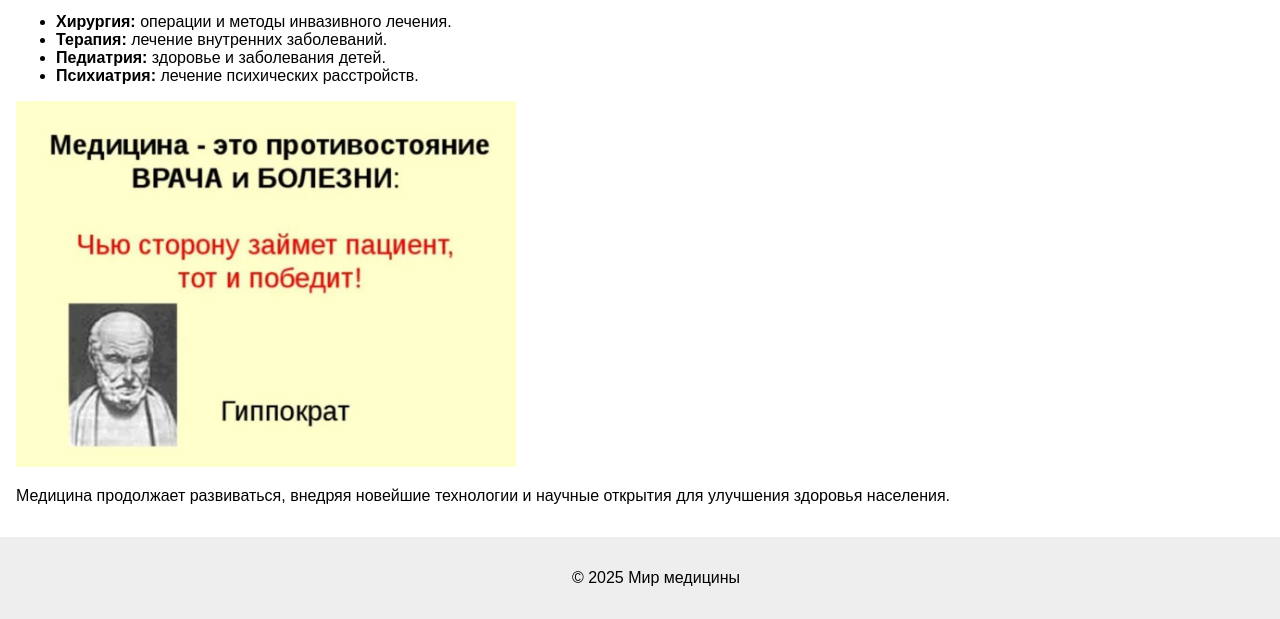
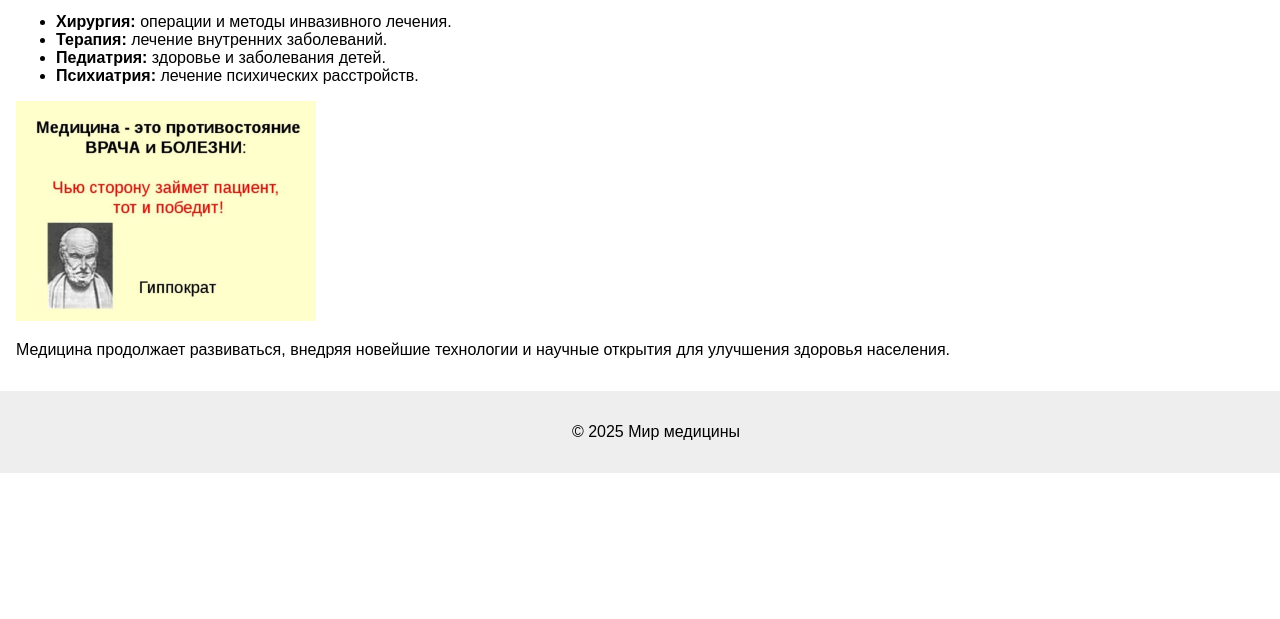
Before and after one commit to lamparik/medik.info.gomel, a plain HTML site: page about.html in a window 1280 px wide. Shown: the part 269-888 px from the top of the page. After the commit the page ends 800 px from the top, so only its background shows below. Drawn offline with Linux system fonts and the light colour scheme.

Commit message:
Update about.html

```diff
--- a/about.html
+++ b/about.html
@@ -29,7 +29,7 @@
             <li><strong>Психиатрия:</strong> лечение психических расстройств.</li>
         </ul>
         <section>
-            <img src="гиппократ.jpg" alt="Медицинская практика" width="500">
+            <img src="гиппократ.jpg" alt="Медицинская практика" width="300">
         </section>
         <p>Медицина продолжает развиваться, внедряя новейшие технологии и научные открытия для улучшения здоровья населения.</p>
     </main>
```
